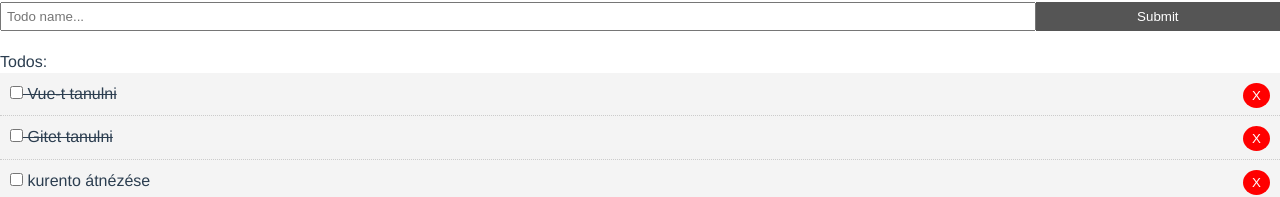
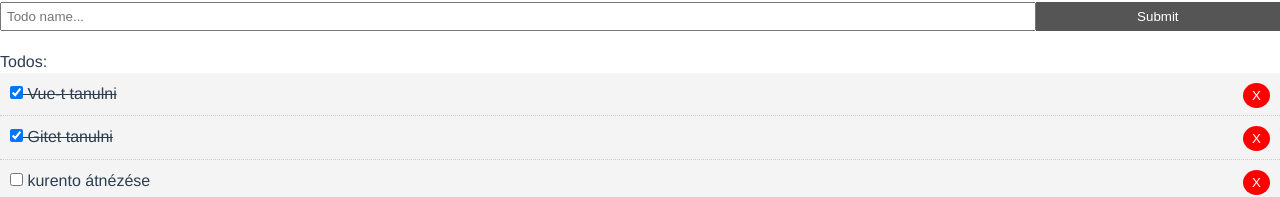
Before and after one commit to roliiii/vue-learning, a Vue app: page /#/ in a window 1280 px wide. Shown: the part 128-325 px from the top of the page. Built offline with nearby package versions, Linux system fonts and the light colour scheme.

Commit message:
checkbox fix

```diff
--- a/src/components/TodoItem.vue
+++ b/src/components/TodoItem.vue
@@ -1,7 +1,7 @@
 <template>
   <div class="todo-item" v-bind:class="{'is-complete':todo.completed}">
       <p>
-        <input type="checkbox" v-on:change="markComplete">
+        <input type="checkbox" v-model="todo.completed ">
         {{todo.title}}
         <button @click="$emit('del-todo', todo.id)" class="del">X</button>
       </p>
```
